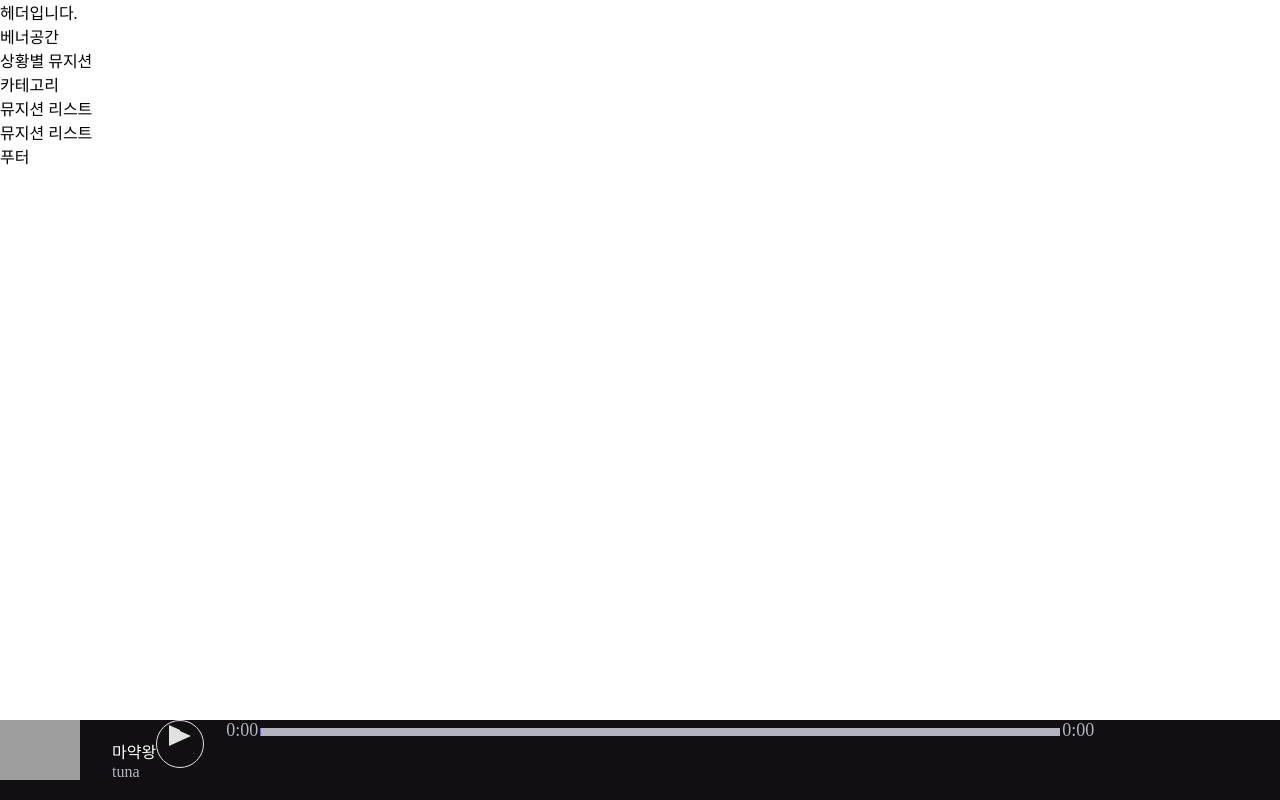
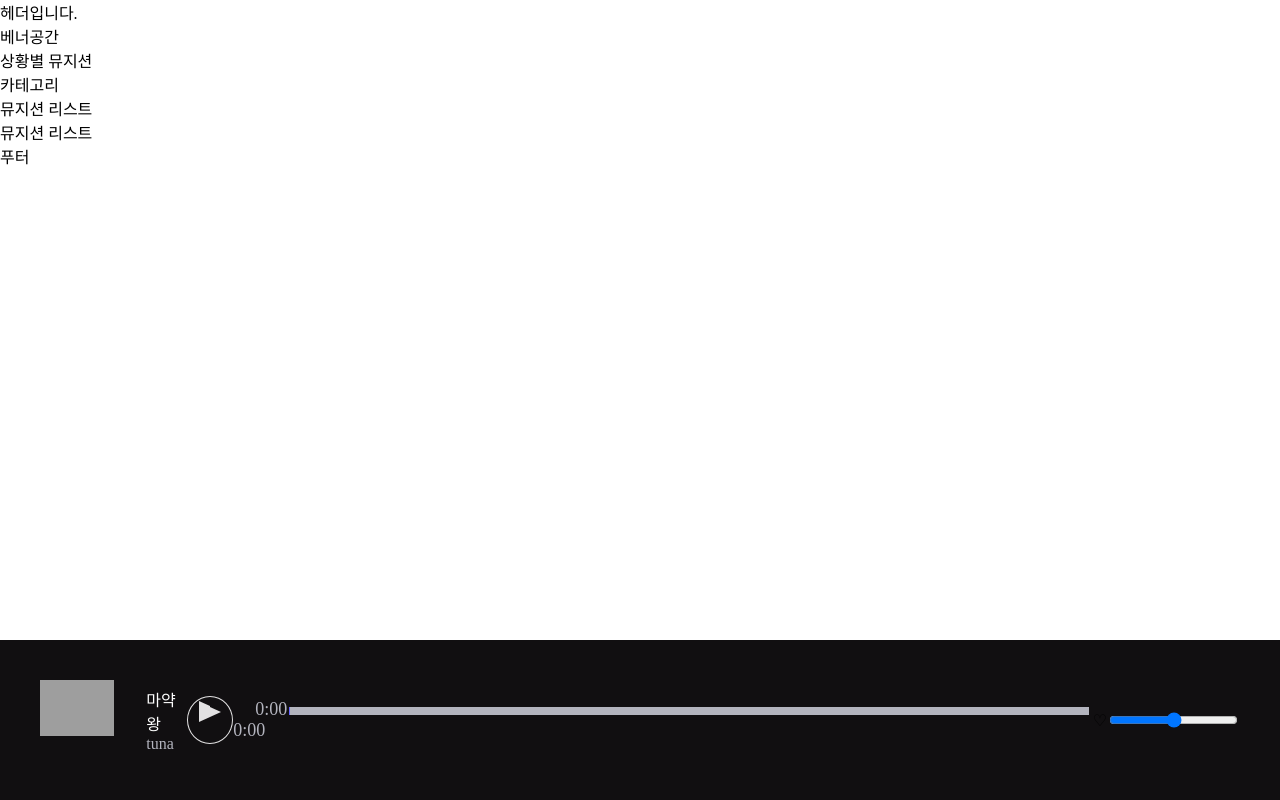
Before and after one commit to wiseseo/Team_Web_3_Client, a Next.js app: page / in a window 1280 px wide. Built offline with nearby package versions, Linux system fonts and the light colour scheme; grey boxes are pictures that could not be loaded.

Commit message:
alignment player #36

```diff
--- a/components/AudioPlayer/index.tsx
+++ b/components/AudioPlayer/index.tsx
@@ -10,6 +10,9 @@ interface Props {
 
 const AudioContainer = styled.div`
   display: flex;
+  padding: 2.5rem;
+  align-items: center;
+  justify-content: space-around;
   background: #110f11;
   position: fixed;
   bottom: 0;
@@ -79,23 +82,21 @@ const AudioPlayer: React.FC<Props> = ({ src }: Props): React.ReactElement => {
         duration={duration}
         changeCurrent={changeCurrent}
       />
-
+      <div>♡</div>
+      <input
+        type="range"
+        max={1}
+        min={0}
+        step={0.01}
+        value={audioRef.current && audioRef.current.volume}
+        onChange={volumeChange}
+      />
       <audio
         preload="metadata"
         ref={audioRef}
         src={src}
         onTimeUpdate={updateProgress}
       />
-      {audioRef.current && (
-        <input
-          type="range"
-          max={1}
-          min={0}
-          step={0.01}
-          value={audioRef.current.volume}
-          onChange={volumeChange}
-        />
-      )}
     </AudioContainer>
   );
 };
```
